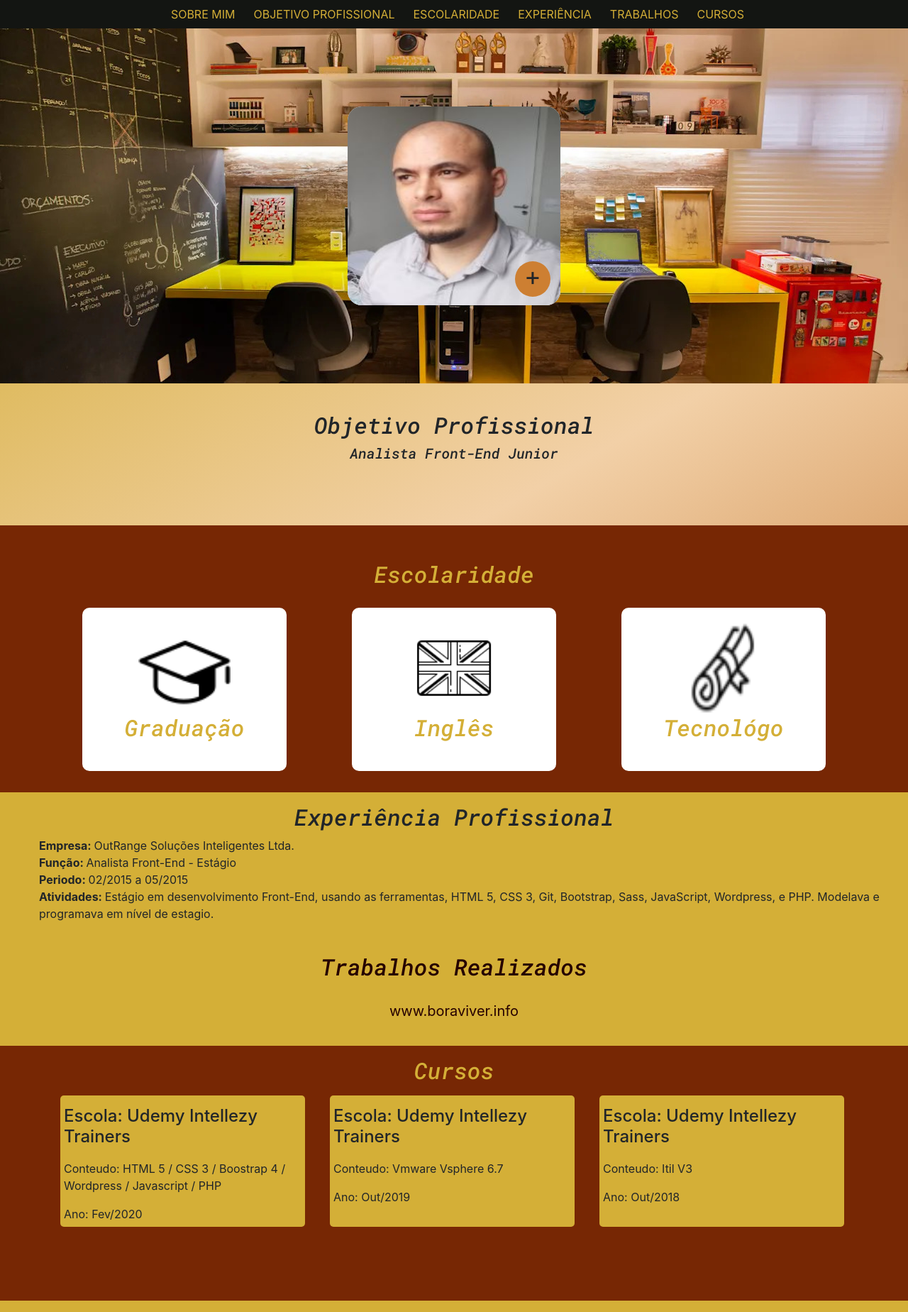
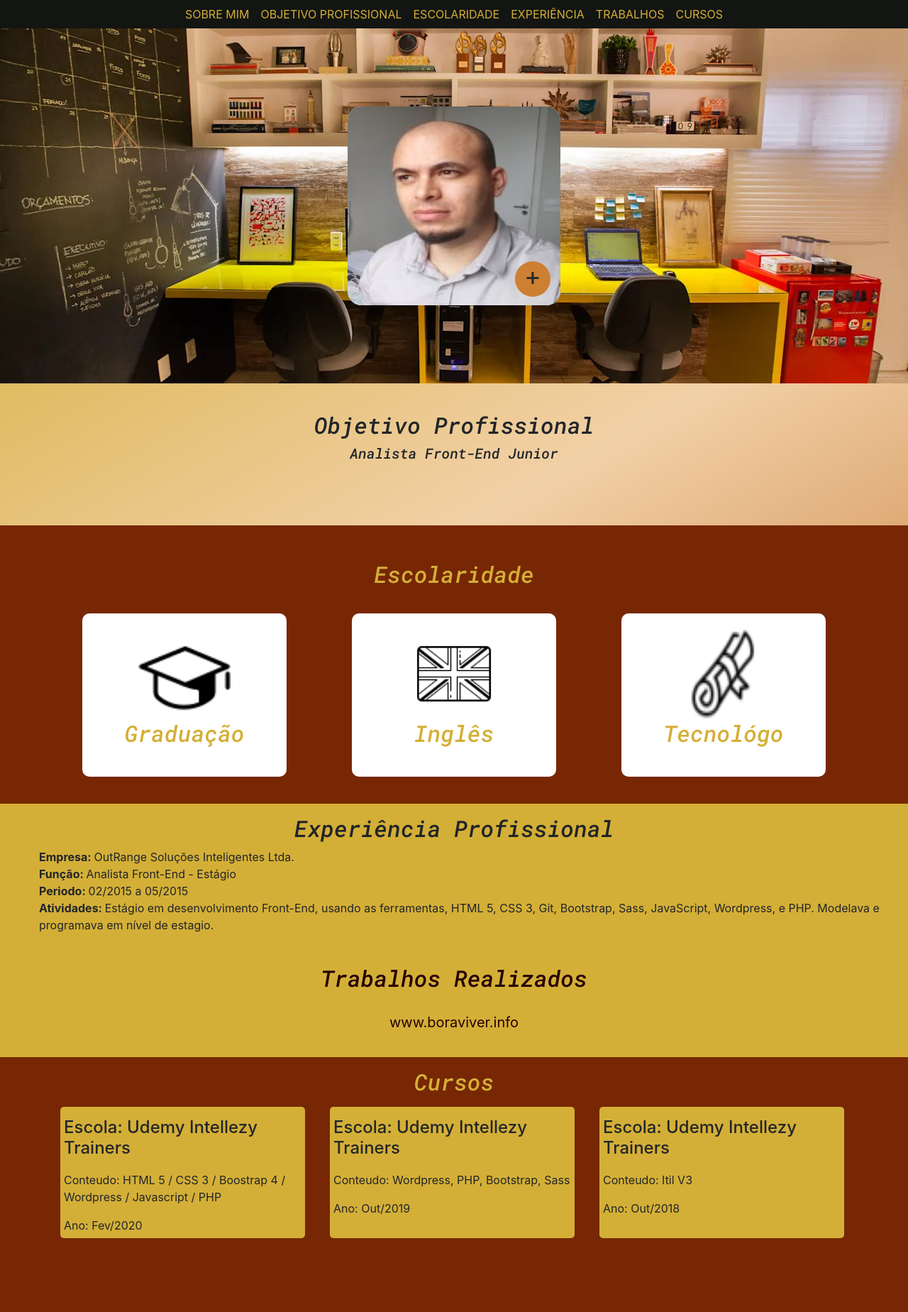
Before and after one commit to 2011Alexandrealvarenga/Portfolio2, a PHP site: page / in a window 1280 px wide. Shown: the whole page at 71% size. Run offline with PHP 8.4, Linux system fonts and the light colour scheme.

Commit message:
update atuliazacao

```diff
--- a/index.html
+++ b/index.html
@@ -2,7 +2,7 @@
 <html lang="en">
 <head>
   <meta charset="UTF-8">
-  <title>Document</title>
+  <title>Alexandre Alvarenga</title>
    <meta name="viewport" content="width=device-width, initial-scale=1">
   <link rel="stylesheet" href="bootstrap.css">
   <link rel="stylesheet" href="style.css">
@@ -84,8 +84,9 @@
         </div>
       </div>
       <div class="row">
-        <div class=" col-lg-4  col-md-6 content_formacao">
+        <div class="pt-2 pb-2 col-lg-4  col-md-6 content_formacao">
           <div class="card middle" style="width: 18rem;">
+
             <div class="front">
               <img src="graduation-cap.png">
               <h2>Graduação</h2>
@@ -100,7 +101,7 @@
             </div>
           </div>
         </div>
-        <div class=" col-lg-4  col-md-6 content_formacao">
+        <div class="pt-2 pb-2 col-lg-4  col-md-6 content_formacao">
           <div class="card middle" style="width: 18rem;">
             <div class="front">
               <img src="icons8-great-britain-100.png"/>
@@ -114,7 +115,7 @@
             </div>
           </div>
         </div>
-        <div class=" col-lg-4  col-md-12">
+        <div class="pt-2 pb-2 col-lg-4  col-md-12">
           <div class="card middle" style="width: 18rem;">
             <div class="front">
               <img src="icons8-graduation-scroll-50.png" width="100px"  />
@@ -193,7 +194,7 @@
         <div class="col-sm-12 col-lg-4 mb-1 ">
           <div class="conteudo">
             <h4>Escola: Udemy Intellezy Trainers</h4>
-                <p>Conteudo: Vmware Vsphere 6.7</p>
+                <p>Conteudo: Wordpress, PHP, Bootstrap, Sass</p>
                 <p>Ano: Out/2019</p><h4></h4>
           </div>
         </div>
--- a/style.css
+++ b/style.css
@@ -23,6 +23,15 @@ h2 {
 /*RESPONSIVE*/
 /*TRABALHO*/
 /*MENU*/
+
+/*
+  novas cores
+#f1faee BRANCO
+#a8dadc AZUL CLARO
+#457b9d AZUL MEDIO
+#1d3557 AZUL ESCURO
+*/
+
 .fixed {
   position: fixed !important;
   width: 100%;
@@ -49,12 +58,12 @@ h2 {
       align-items: center;
       text-transform: uppercase; }
       .navbar-dark ul li:hover {
-        background: #772704;
-        border-radius: 10px; }
+        background: #1d3557;
+         }
       .navbar-dark ul li a {
-        color: #D4AF37; }
+        color: #f1faee; }
         .navbar-dark ul li a:hover {
-          color: #D4AF37; }
+          color: #f1faee; }
 
 /*PESSOAL*/
 .pessoal {
@@ -276,11 +285,15 @@ input:checked ~ .details{
     text-align: center; }
 
 .card-body {
-  transform: perspective(600px) rotateY(180deg); }
+  height: 100%;
+  transform: perspective(600px) rotateY(180deg);
+}
   .card-body h2 {
     padding-bottom: 20px; }
   .card-body ul {
-    padding: 0; }
+    padding: 0;
+    padding-top: 28px;
+     }
     .card-body ul li {
       list-style: none;
       margin-bottom: 0; }
@@ -358,7 +371,7 @@ input:checked ~ .details{
   height: 185px;
   max-height: 200px; }
   .conteudo-curso .conteudo:hover {
-    background: #CD7F32;
+
     transform: scale(1.1);
     transition: 0.9s; }
     .conteudo-curso .conteudo:hover h4 {
@@ -389,15 +402,23 @@ input:checked ~ .details{
     padding: 0; }
 
 /*QUERIES*/
+/*405 para baixo aumenta o espaçamento*/
+@media screen and (max-width: 405px) {
+  .trabalho{
+    height: 185px;
+  }
+}
+
 /*768 para cima esconder menu1*/
 @media screen and (min-width: 992px) {
   .navbar-brand {
     display: none; } }
 /*767 PARA BAIXO TIRA PADDING */
 @media screen and (min-width: 768px) and (max-width: 991px) {
+  /*
   .content_formacao {
     padding: 20px; }
-
+*/
   .video-overlay {
     position: absolute;
     top: 10px;
@@ -407,8 +428,10 @@ input:checked ~ .details{
     .video-overlay h2 {
       padding-top: 5px;
       padding-bottom: 5px; } }
+      /*
 .navbar-collapse ul li {
   padding-left: 10px; }
+  */
 
 @media screen and (max-width: 768px) {
   .conteudo-curso .conteudo:hover {
```
